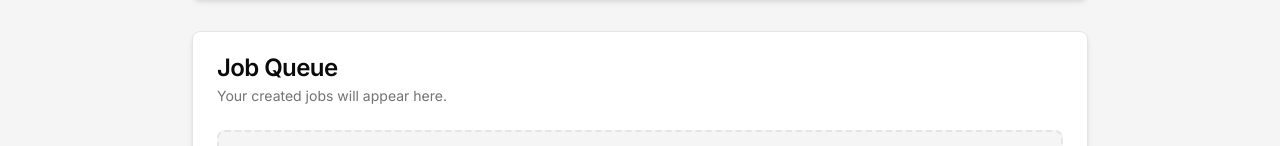
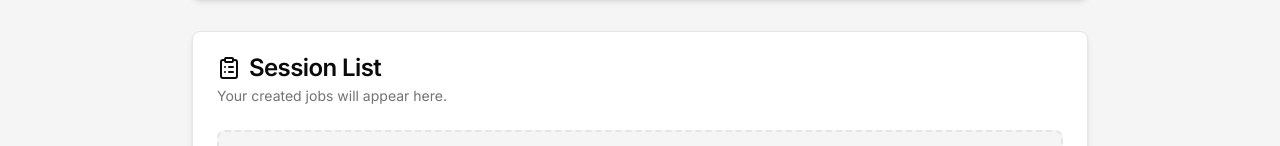
Before and after one commit to ql-owo-lp/jules-master, a Next.js app: page / in a window 1280 px wide. Shown: the part 510-656 px from the top of the page. Built offline with nearby package versions, Linux system fonts and the light colour scheme; what @genkit-ai/google-genai, genkit would draw is missing.

Commit message:
Rename it to "Session List". Also I did not see the icon

```diff
--- a/src/components/job-list.tsx
+++ b/src/components/job-list.tsx
@@ -34,7 +34,8 @@ export function JobList({ jobs, lastUpdatedAt, onRefresh }: JobListProps) {
         <CardHeader>
           <div className="flex items-center justify-between">
             <div className="flex items-center gap-2">
-              <CardTitle>Job Queue</CardTitle>
+              <ClipboardList className="h-6 w-6" />
+              <CardTitle>Session List</CardTitle>
             </div>
           </div>
           <CardDescription>Your created jobs will appear here.</CardDescription>
@@ -57,7 +58,8 @@ export function JobList({ jobs, lastUpdatedAt, onRefresh }: JobListProps) {
       <CardHeader>
         <div className="flex items-center justify-between">
           <div className="flex items-center gap-2">
-            <CardTitle>Job Queue</CardTitle>
+            <ClipboardList className="h-6 w-6" />
+            <CardTitle>Session List</CardTitle>
             <Button variant="ghost" size="icon" onClick={onRefresh} aria-label="Refresh job list">
               <RefreshCw className="h-4 w-4" />
             </Button>
--- a/src/components/settings-sheet.tsx
+++ b/src/components/settings-sheet.tsx
@@ -96,7 +96,7 @@ export function SettingsSheet() {
           </div>
 
           <div className="grid gap-2">
-            <Label htmlFor="poll-interval">Job Poll Interval (seconds)</Label>
+            <Label htmlFor="poll-interval">Session Poll Interval (seconds)</Label>
             <Input
               id="poll-interval"
               type="number"
```
